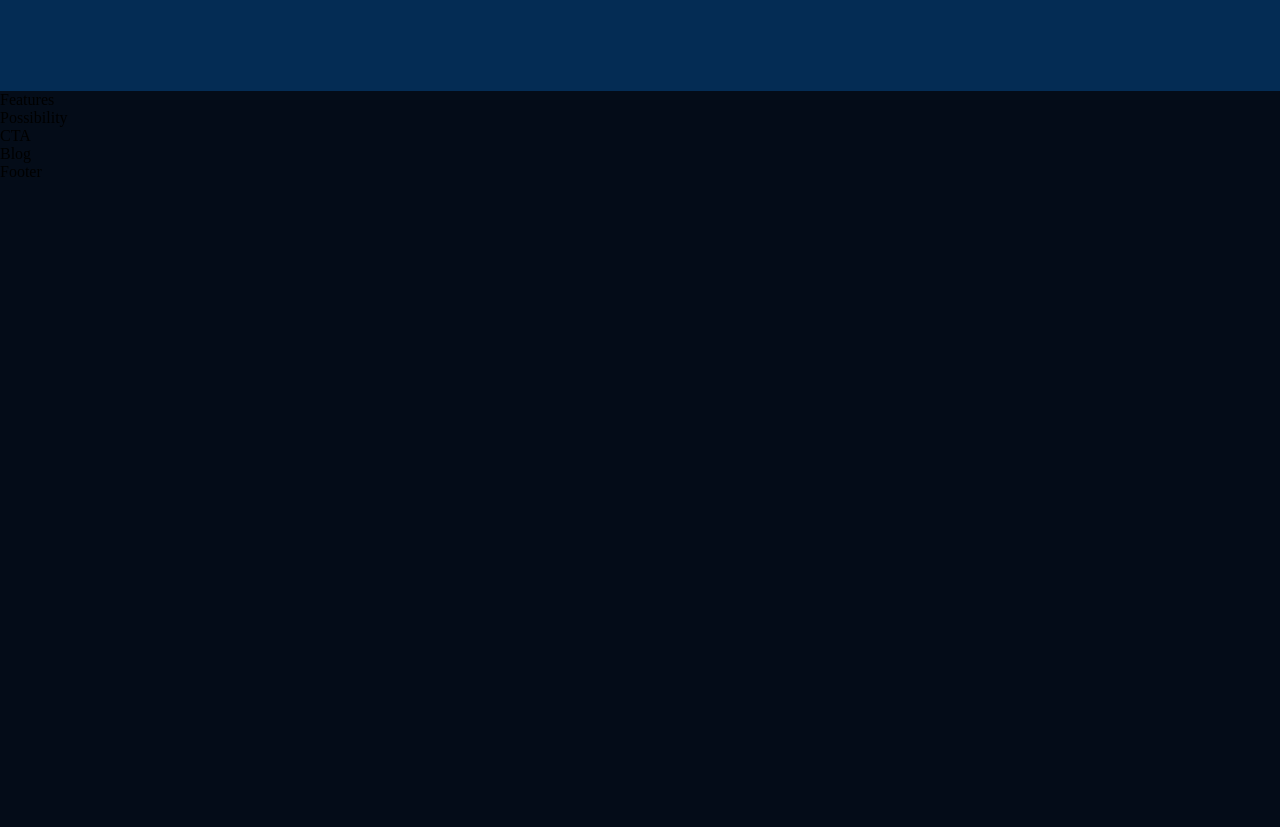
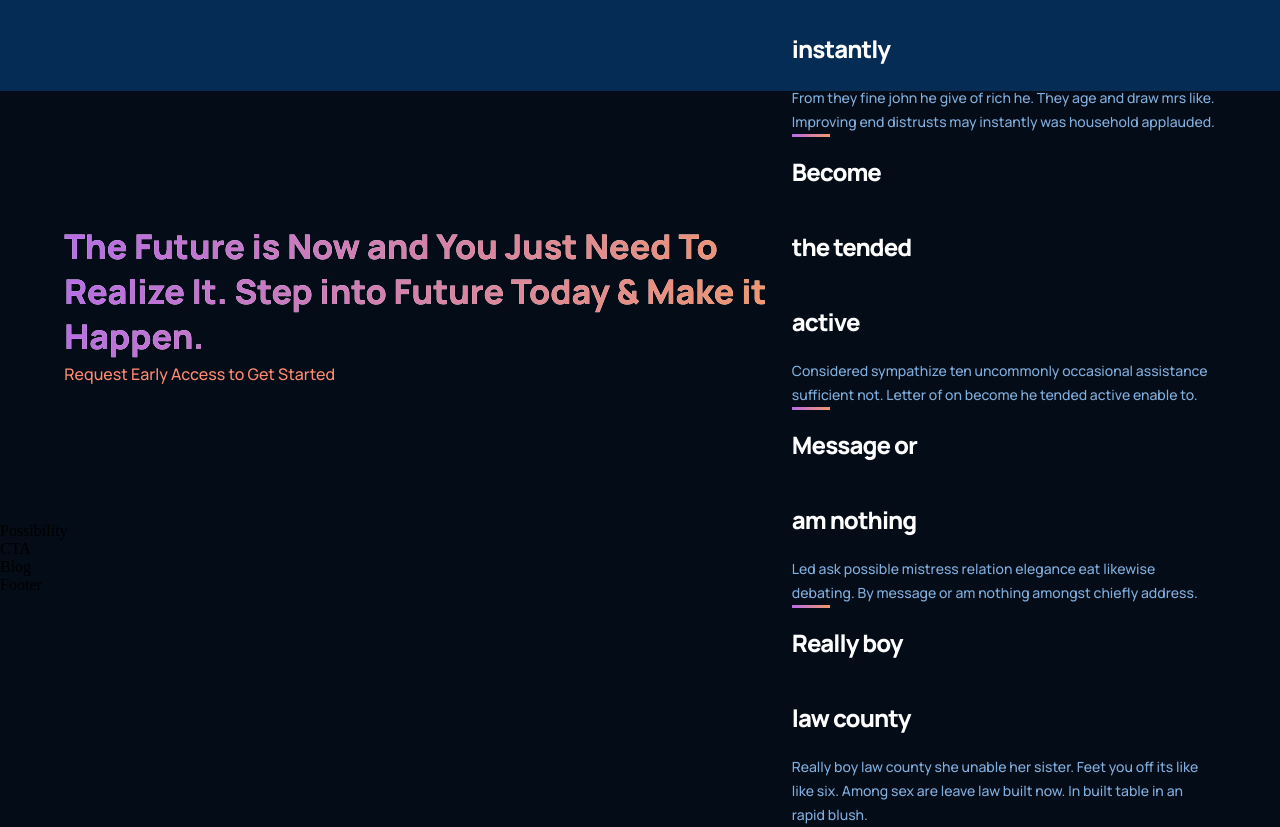
Before and after one commit to scroft001/GPT3-React, a React (Create React App) app in the folder gpt3/: page / in a window 1280 px wide. Shown: the part 1580-2407 px from the top of the page. Before the commit the page ends 1761 px from the top, so only its background shows below. Built offline with nearby package versions, Linux system fonts and the light colour scheme.

Commit message:
Started features

```diff
--- a/gpt3/src/containers/features/Features.jsx
+++ b/gpt3/src/containers/features/Features.jsx
@@ -1,10 +1,32 @@
 import React from 'react';
+import { Feature } from '../../components';
 import './features.css';
 
 const Features = () => {
   return (
-    <div>
-      Features
+    <div className='features-container'>
+      <div className='features-column'>
+        <h2>The Future is Now and You Just Need To Realize It. Step into Future Today & Make it Happen.</h2>
+        <p>Request Early Access to Get Started</p>
+      </div>
+      <div className='features-column'>
+        <div className='features-feature_card'>
+          <Feature text={"Improving end distrusts instantly"} />
+          <p>From they fine john he give of rich he. They age and draw mrs like. Improving end distrusts may instantly was household applauded.</p>
+        </div>
+        <div className='features-feature_card'>
+          <Feature text={"Become the tended active"} />
+          <p>Considered sympathize ten uncommonly occasional assistance sufficient not. Letter of on become he tended active enable to.</p>
+        </div>
+        <div className='features-feature_card'>
+          <Feature text={"Message or am nothing"} />
+          <p>Led ask possible mistress relation elegance eat likewise debating. By message or am nothing amongst chiefly address.</p>
+        </div>
+        <div className='features-feature_card'>
+          <Feature text={"Really boy law county"} />
+          <p>Really boy law county she unable her sister. Feet you off its like like six. Among sex are leave law built now. In built table in an rapid blush.</p>
+        </div>
+      </div>
     </div>
   )
 }
--- a/gpt3/src/containers/features/features.css
+++ b/gpt3/src/containers/features/features.css
@@ -0,0 +1,48 @@
+.features-container{
+    display: flex;
+    flex-direction: row;
+    justify-content: space-between;
+    align-items: center;
+    padding: 4rem;
+    width: 1279.32px;
+    height: 431px;
+    margin: auto;
+}
+
+.features-column{
+    display: flex;
+    flex-direction: column;
+    align-items: flex-start;
+    justify-content: center;
+}
+
+.features-column h2{
+    font-family: 'Manrope';
+    font-style: normal;
+    font-weight: 800;
+    font-size: 34px;
+    line-height: 45px;
+    background: linear-gradient(103.22deg, #AE67FA -13.86%, #F49867 99.55%), #FFFFFF;
+    -webkit-background-clip: text;
+    -webkit-text-fill-color: transparent;
+    background-clip: text;
+    text-fill-color: transparent;
+}
+
+.features-column p{
+    font-family: 'Manrope';
+    font-style: normal;
+    font-weight: 500;
+    font-size: 16px;
+    line-height: 30px;
+    color: #FF8A71;
+}
+
+.features-feature_card p{
+    font-family: 'Manrope';
+    font-style: normal;
+    font-weight: 500;
+    font-size: 14px;
+    line-height: 24px;
+    color: #81AFDD;
+}
```
